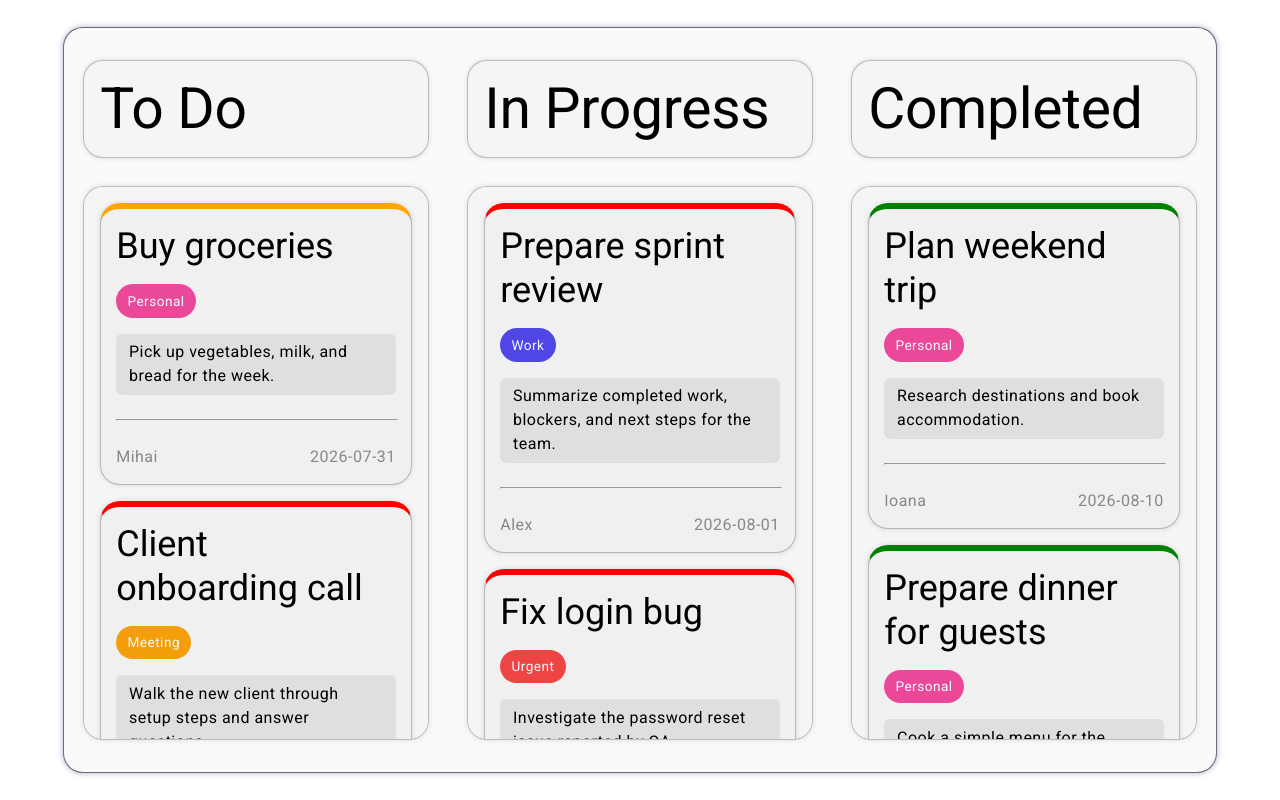
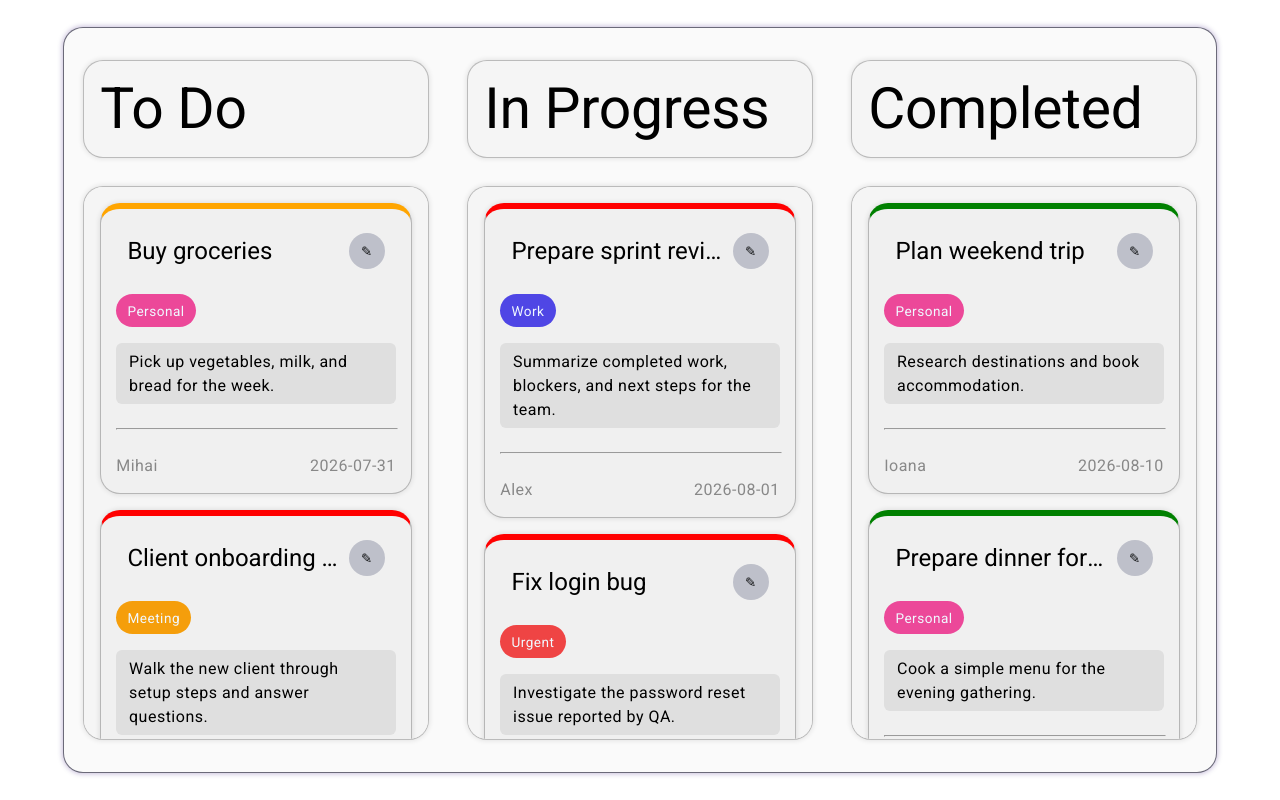
Before and after one commit to ToaderMorosanBmw/Task-Manager-Internship-BMW, an Angular app in the folder Task-Manager-Internship-BMW/: page / in a window 1280 px wide. Built offline with nearby package versions, Linux system fonts and the light colour scheme; data requests are answered from the project's data file.

Commit message:
implemented edit button and made the text autoextend in more than on line

```diff
--- a/Task-Manager-Internship-BMW/src/app/features/tasks/task-card/task-card.component.css
+++ b/Task-Manager-Internship-BMW/src/app/features/tasks/task-card/task-card.component.css
@@ -1,5 +1,5 @@
-:host{
-    background-color: rgb(240, 240, 240 );
+:host {
+    background-color: rgb(240, 240, 240);
     border: 1px solid rgba(0, 0, 0, 0.24);
     box-shadow: 0 0 5px 1px rgba(0, 0, 0, 0.09);
     border-radius: 20px;
@@ -9,13 +9,14 @@
     gap: 1rem;
 }
 
-.footer{
+.footer {
     display: flex;
     justify-content: space-between;
     color: rgb(136, 136, 136);
 }
 
-h3, p{
+h3,
+p {
     margin: 0;
 }
 
@@ -34,6 +35,51 @@ h3, p{
     border-radius: 6px;
 }
 
-hr{
+hr {
     width: 100%;
 }
+
+.card-title {
+    display: flex;
+    align-items: center;
+    justify-content: space-between;
+    gap: 0.5rem;
+    padding: 0.3rem 0.7rem;
+}
+
+.card-title h3 {
+    font-size: 1.5rem;
+    margin: 0;
+    white-space: nowrap;
+    overflow: hidden;
+    text-overflow: ellipsis;
+    transition: white-space 0.2s ease;
+}
+
+.card-title h3.show-full-title {
+    white-space: normal;
+    overflow: visible;
+    text-overflow: unset;
+}
+
+.circle-btn {
+    width: 36px;
+    height: 36px;
+    min-width: 36px;
+    border: none;
+    border-radius: 50%;
+    background-color: #bec0ca;
+    color: rgb(13, 14, 15);
+    display: inline-flex;
+    align-items: center;
+    justify-content: center;
+    cursor: pointer;
+    padding: 0;
+    transition: background-color 0.2s ease, transform 0.2s ease;
+}
+
+.circle-btn:hover {
+    background-color: #3f51b5;
+    color: white;
+    transform: scale(1.05);
+}
--- a/Task-Manager-Internship-BMW/src/app/features/tasks/task-card/task-card.component.html
+++ b/Task-Manager-Internship-BMW/src/app/features/tasks/task-card/task-card.component.html
@@ -1,4 +1,11 @@
-<h3>{{task.title}}</h3>
+<div class="card-title">
+  <h3
+    [class.show-full-title]="showFullTitle"
+    (mouseenter)="onTitleMouseEnter()"
+    (mouseleave)="onTitleMouseLeave()"
+  >{{ task.title }}</h3>
+  <button class="circle-btn" aria-label="Edit task" (click)="onEditClick()">✎</button>
+</div>
 <p class="category" [categoryColor]="task.category?.color || ''">{{task.category?.title || 'Uncategorized'}}</p>
 <p class="description">{{task.description}}</p>
 <hr>
--- a/Task-Manager-Internship-BMW/src/app/features/tasks/task-card/task-card.component.ts
+++ b/Task-Manager-Internship-BMW/src/app/features/tasks/task-card/task-card.component.ts
@@ -12,4 +12,18 @@ import { CategoryColor } from '../../../shared/directives/category-color';
 export class TaskCardComponent {
   @Input()
   task!: TaskWithCategory;
+
+  showFullTitle = false;
+
+  onEditClick(): void {
+    console.log('Edit button clicked for task:', this.task?.title);
+  }
+
+  onTitleMouseEnter(): void {
+    this.showFullTitle = true;
+  }
+
+  onTitleMouseLeave(): void {
+    this.showFullTitle = false;
+  }
 }
```
